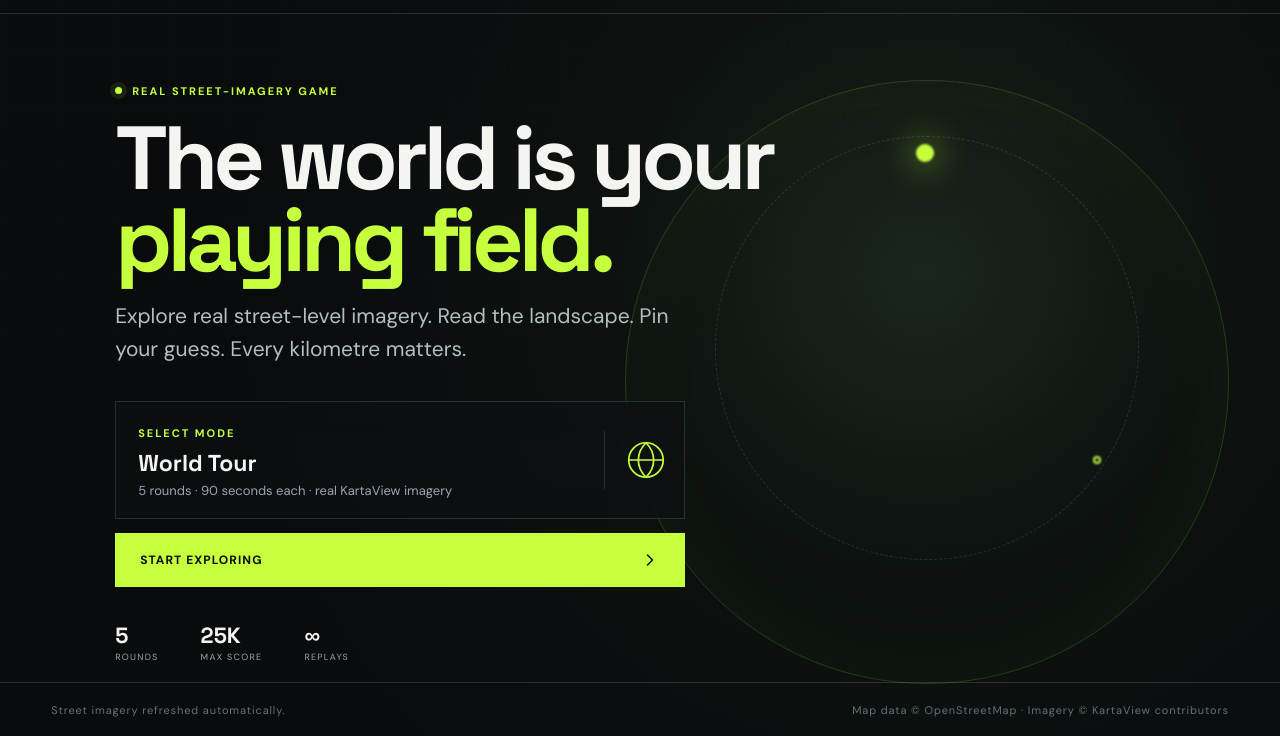
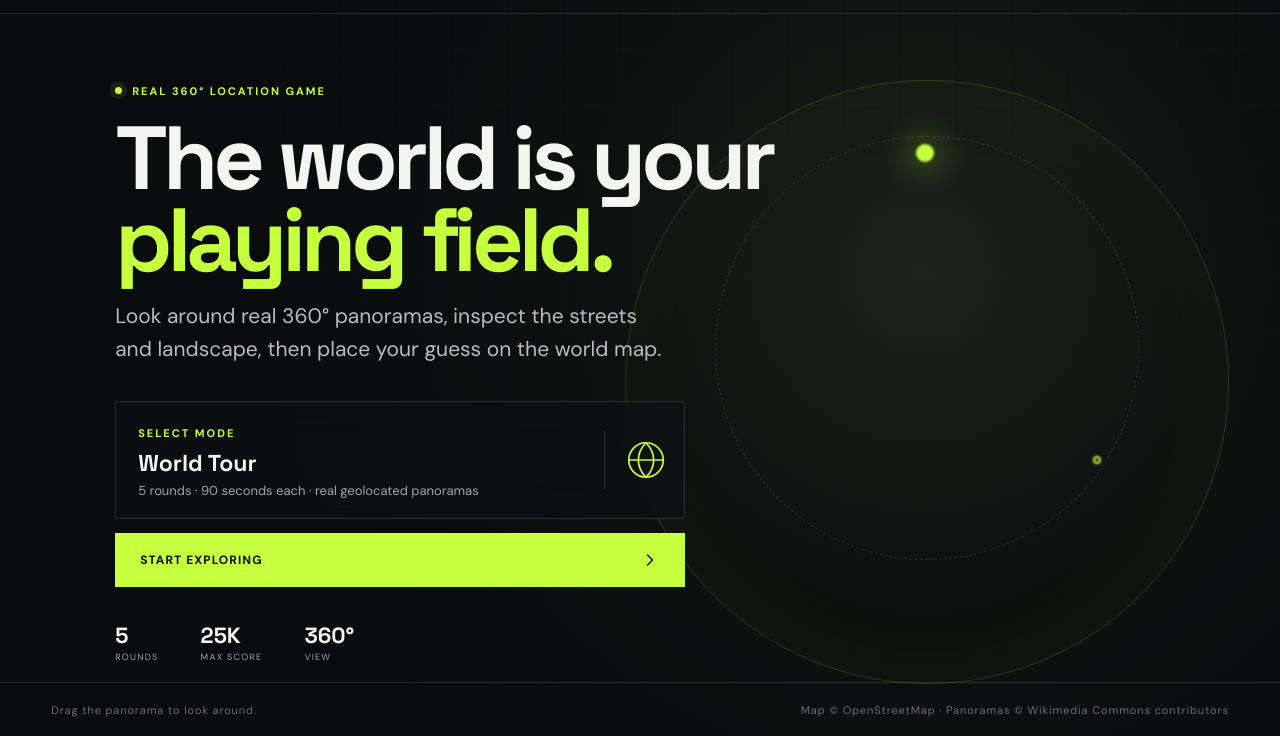
Before and after one commit to nkuchenov-hash/desktop-tutorial, a plain HTML site: page index.html in a window 1280 px wide. Shown: the part 64-800 px from the top of the page. Drawn offline with nearby package versions, Linux system fonts and the light colour scheme; a small style sheet from the web is missing.

Commit message:
Update GeoScope UI for reliable 360 panorama mode

```diff
--- a/index.html
+++ b/index.html
@@ -4,7 +4,7 @@
   <meta charset="UTF-8" />
   <meta name="viewport" content="width=device-width, initial-scale=1.0, viewport-fit=cover" />
   <meta name="theme-color" content="#0b0d10" />
-  <meta name="description" content="GeoScope — a modern location guessing game." />
+  <meta name="description" content="GeoScope — a modern 360 panorama location guessing game." />
   <title>GeoScope — Explore. Guess. Score.</title>
   <link rel="preconnect" href="https://fonts.googleapis.com" />
   <link rel="preconnect" href="https://fonts.gstatic.com" crossorigin />
@@ -21,14 +21,14 @@
       </nav>
       <div class="home-grid" aria-hidden="true"></div><div class="orb orb-one" aria-hidden="true"></div><div class="orb orb-two" aria-hidden="true"></div>
       <main class="hero">
-        <div class="eyebrow"><span class="live-dot"></span> REAL STREET-IMAGERY GAME</div>
+        <div class="eyebrow"><span class="live-dot"></span> REAL 360° LOCATION GAME</div>
         <h1 id="home-title">The world is your<br /><em>playing field.</em></h1>
-        <p>Explore real street-level imagery. Read the landscape. Pin your guess. Every kilometre matters.</p>
-        <div class="mode-card"><div><span class="mode-label">SELECT MODE</span><h2>World Tour</h2><p>5 rounds · 90 seconds each · real KartaView imagery</p></div><div class="mode-icon" aria-hidden="true"><svg viewBox="0 0 48 48"><circle cx="24" cy="24" r="18"/><path d="M6 24h36M24 6c5 5 8 11 8 18s-3 13-8 18c-5-5-8-11-8-18s3-13 8-18Z"/></svg></div></div>
+        <p>Look around real 360° panoramas, inspect the streets and landscape, then place your guess on the world map.</p>
+        <div class="mode-card"><div><span class="mode-label">SELECT MODE</span><h2>World Tour</h2><p>5 rounds · 90 seconds each · real geolocated panoramas</p></div><div class="mode-icon" aria-hidden="true"><svg viewBox="0 0 48 48"><circle cx="24" cy="24" r="18"/><path d="M6 24h36M24 6c5 5 8 11 8 18s-3 13-8 18c-5-5-8-11-8-18s3-13 8-18Z"/></svg></div></div>
         <button id="start-game" class="primary-button start-button" type="button"><span>START EXPLORING</span><svg viewBox="0 0 24 24" aria-hidden="true"><path d="m9 18 6-6-6-6"/></svg></button>
-        <div class="home-stats" aria-label="Game statistics"><div><strong>5</strong><span>ROUNDS</span></div><div><strong>25K</strong><span>MAX SCORE</span></div><div><strong>∞</strong><span>REPLAYS</span></div></div>
+        <div class="home-stats" aria-label="Game statistics"><div><strong>5</strong><span>ROUNDS</span></div><div><strong>25K</strong><span>MAX SCORE</span></div><div><strong>360°</strong><span>VIEW</span></div></div>
       </main>
-      <footer class="home-footer"><span>Street imagery refreshed automatically.</span><span>Map data © OpenStreetMap · Imagery © KartaView contributors</span></footer>
+      <footer class="home-footer"><span>Drag the panorama to look around.</span><span>Map © OpenStreetMap · Panoramas © Wikimedia Commons contributors</span></footer>
     </section>
 
     <section id="game-screen" class="screen game-screen" aria-label="Game round">
@@ -49,7 +49,7 @@
       <main class="final-content"><span class="eyebrow"><span class="live-dot"></span> EXPEDITION COMPLETE</span><h1 id="final-title">You mapped<br /><em>the unknown.</em></h1><div class="total-score-card"><span>FINAL SCORE</span><strong id="final-score">0</strong><small>OUT OF 25,000</small></div><div id="round-breakdown" class="round-breakdown" aria-label="Round score breakdown"></div><div class="final-actions"><button id="play-again" class="primary-button" type="button">PLAY AGAIN</button><button id="share-score" class="secondary-button" type="button">COPY RESULT</button></div><p id="share-status" class="share-status" aria-live="polite"></p></main>
     </section>
 
-    <dialog id="settings-dialog" class="settings-dialog"><form method="dialog"><div class="settings-head"><div><span class="panel-kicker">GAME SETTINGS</span><h2>Street View provider</h2></div><button class="icon-button panel-close" value="cancel" aria-label="Close settings">×</button></div><p>GeoScope includes real KartaView street imagery downloaded during deployment, so it works without an API key. Add a Google Maps JavaScript API key only to prefer interactive Google Street View panoramas where available.</p><label for="api-key">Google Maps API key</label><input id="api-key" name="api-key" type="password" autocomplete="off" placeholder="Optional Google Maps key" /><label class="check-row" for="prefer-streetview"><input id="prefer-streetview" type="checkbox" /><span>Prefer Google Street View</span></label><div class="settings-actions"><button id="clear-settings" class="secondary-button" type="button">CLEAR</button><button id="save-settings" class="primary-button" type="button">SAVE SETTINGS</button></div><small class="settings-note">Google requires a billing-enabled key. Restrict it to this GitHub Pages domain.</small></form></dialog>
+    <dialog id="settings-dialog" class="settings-dialog"><form method="dialog"><div class="settings-head"><div><span class="panel-kicker">GAME SETTINGS</span><h2>Panorama provider</h2></div><button class="icon-button panel-close" value="cancel" aria-label="Close settings">×</button></div><p>The game works immediately with real geolocated 360° panoramas from Wikimedia Commons. A Google Maps JavaScript API key is optional and enables Google Street View where available.</p><label for="api-key">Google Maps API key</label><input id="api-key" name="api-key" type="password" autocomplete="off" placeholder="Optional Google Maps key" /><label class="check-row" for="prefer-streetview"><input id="prefer-streetview" type="checkbox" /><span>Prefer Google Street View</span></label><div class="settings-actions"><button id="clear-settings" class="secondary-button" type="button">CLEAR</button><button id="save-settings" class="primary-button" type="button">SAVE SETTINGS</button></div><small class="settings-note">Google requires a billing-enabled key. Restrict it to this GitHub Pages domain.</small></form></dialog>
   </div>
   <script src="https://unpkg.com/leaflet@1.9.4/dist/leaflet.js" integrity="sha256-20nQCchB9co0qIjJZRGuk2/Z9VM+kNiyxNV1lvTlZBo=" crossorigin=""></script>
   <script src="live.js"></script>
```
